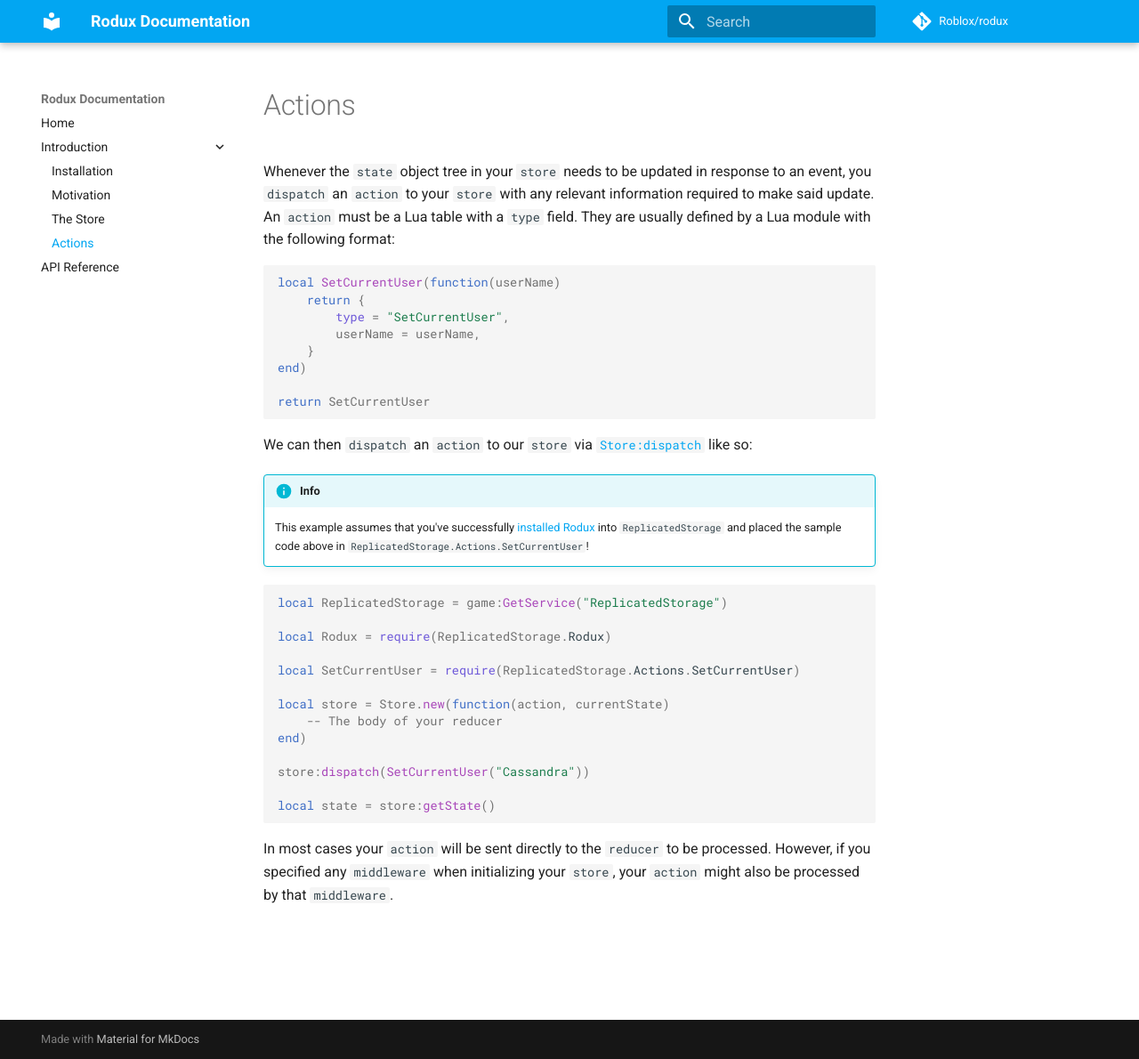
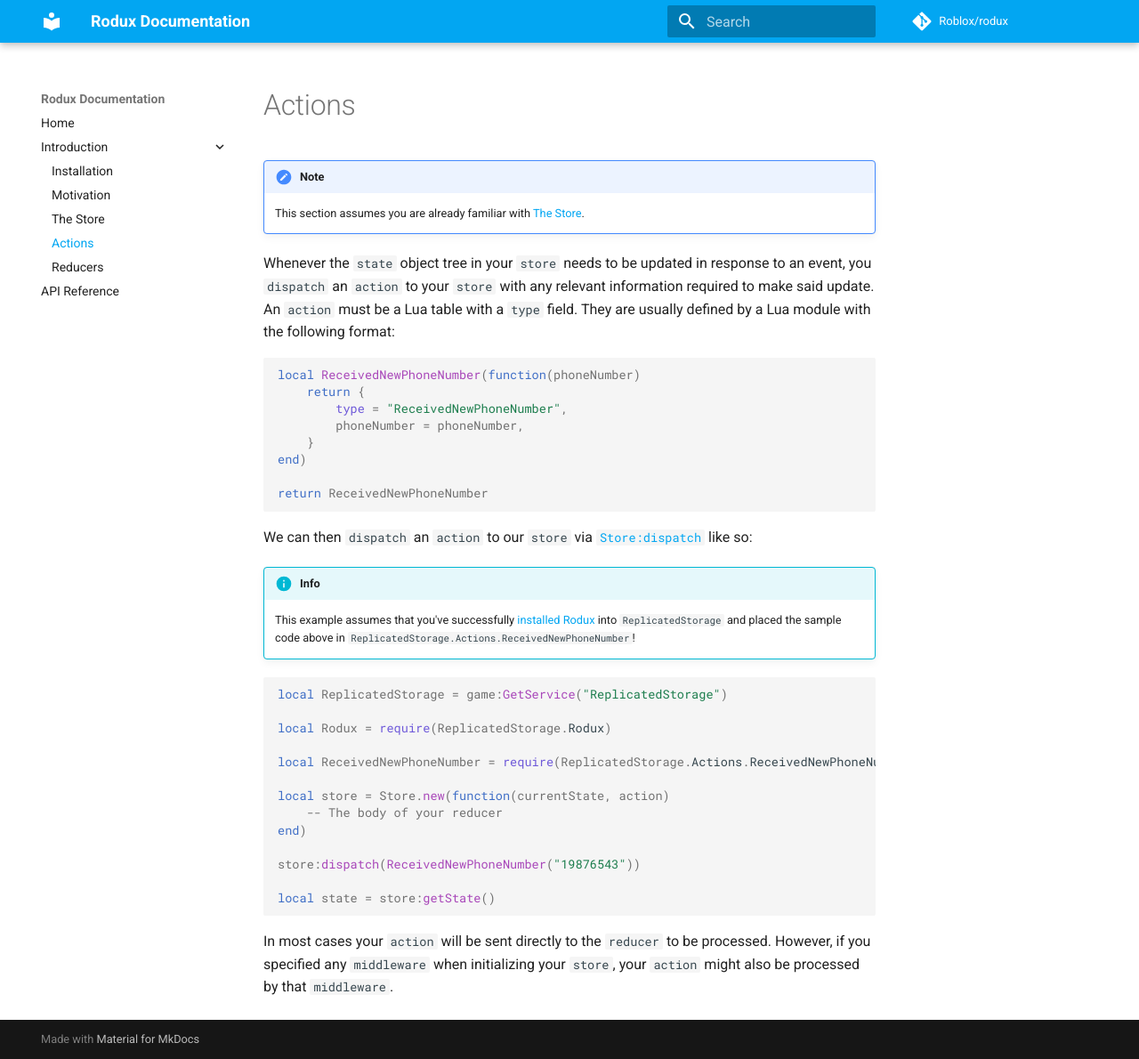
Before and after one commit to Roblox/rodux, an MkDocs documentation site: the page built from docs/introduction/actions.md, in a window 1280 px wide and 1190 px high. Shown: the whole window at 89% size. Built offline with MkDocs 1.6.1 and Material for MkDocs 9.7.7, drawn with Linux system fonts in a browser that asks for light colours; comment, search, counter and statistics services are not loaded; old or Windows-style settings are respelled for this version of MkDocs.

Commit message:
Add reducers.md. Redo example code.

````diff
--- a/docs/introduction/actions.md
+++ b/docs/introduction/actions.md
@@ -1,33 +1,36 @@
+!!! note
+	This section assumes you are already familiar with [The Store](store.md).
+
 Whenever the `state` object tree in your `store` needs to be updated in response to an event, you `dispatch` an `action` to your `store` with any relevant information required to make said update. An `action` must be a Lua table with a `type` field. They are usually defined by a Lua module with the following format:
 
 ```lua
-local SetCurrentUser(function(userName)
+local ReceivedNewPhoneNumber(function(phoneNumber)
 	return {
-		type = "SetCurrentUser",
-		userName = userName,
+		type = "ReceivedNewPhoneNumber",
+		phoneNumber = phoneNumber,
 	}
 end)
 
-return SetCurrentUser
+return ReceivedNewPhoneNumber
 ```
 
 We can then `dispatch` an `action` to our `store` via [`Store:dispatch`](../api-reference.md#storedispatch) like so:
 
 !!! info
-	This example assumes that you've successfully [installed Rodux](installation.md) into `ReplicatedStorage` and placed the sample code above in `ReplicatedStorage.Actions.SetCurrentUser`!
+	This example assumes that you've successfully [installed Rodux](installation.md) into `ReplicatedStorage` and placed the sample code above in `ReplicatedStorage.Actions.ReceivedNewPhoneNumber`!
 
 ```lua
 local ReplicatedStorage = game:GetService("ReplicatedStorage")
 
 local Rodux = require(ReplicatedStorage.Rodux)
 
-local SetCurrentUser = require(ReplicatedStorage.Actions.SetCurrentUser)
+local ReceivedNewPhoneNumber = require(ReplicatedStorage.Actions.ReceivedNewPhoneNumber)
 
-local store = Store.new(function(action, currentState)
+local store = Store.new(function(currentState, action)
 	-- The body of your reducer
 end)
 
-store:dispatch(SetCurrentUser("Cassandra"))
+store:dispatch(ReceivedNewPhoneNumber("19876543"))
 
 local state = store:getState()
 ```
--- a/mkdocs.yml
+++ b/mkdocs.yml
@@ -15,7 +15,7 @@ pages:
     - Motivation: introduction/motivation.md
     - The Store: introduction/store.md
     - Actions: introduction/actions.md
-  #   - Reducers: introduction/reducers.md
+    - Reducers: introduction/reducers.md
   # - Advanced:
   #   - Middleware: advanced/middleware.md
   #   - Thunks: advanced/thunks.md
````
Also changed, not shown: docs/introduction/reducers.md (added, +89 -0 lines), docs/introduction/store.md (+4 -5 lines).
